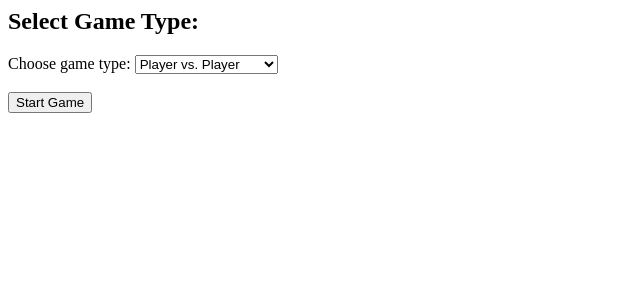
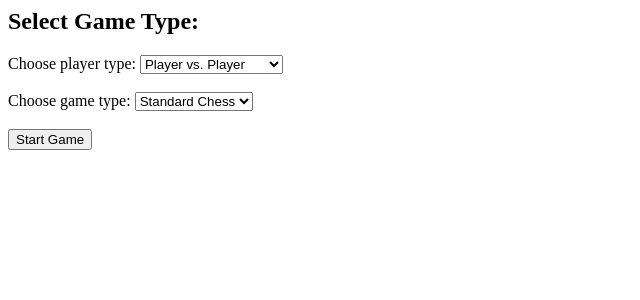
Before and after one commit to Pandabear1125/3308Project-12-6, a Node server app: template ProjectSourceCode/src/views/gameType.html in a window 1280 px wide. Shown: the top 300 px of the page, without its empty margins (0-640 px from the left). Run offline with Node 20, Linux system fonts and the light colour scheme; the template is opened without the code that fills it, so the values that code supplies are empty; some libraries are stand-ins or nearby versions.

Commit message:
gametype and player

```diff
--- a/ProjectSourceCode/src/views/gameType.html
+++ b/ProjectSourceCode/src/views/gameType.html
@@ -3,12 +3,21 @@
         <body>
             <h2>Select Game Type:</h2>
             <form>
-                <label for="game-type">Choose game type:</label>
-                <select id="game-type" name="game-type">
+                <label for="player-type">Choose player type:</label>
+                <select id="player-type" name="player-type">
                     <option value="player">Player vs. Player</option>
                     <option value="computer">Player vs. Computer</option>
                 </select>
                 <br><br>
+                <div>
+                    <label for="game-type">Choose game type:</label>
+                    <select id="game-type" name="game-type">
+                        <option value="standard">Standard Chess</option>
+                        <option value="blitz">Blitz Chess</option>
+                        <option value="bullet">Bullet chess</option>
+                    </select>
+                    <br><br>
+                </div>
                 <input type="submit" value="Start Game">
             </form>
         </body>
```
